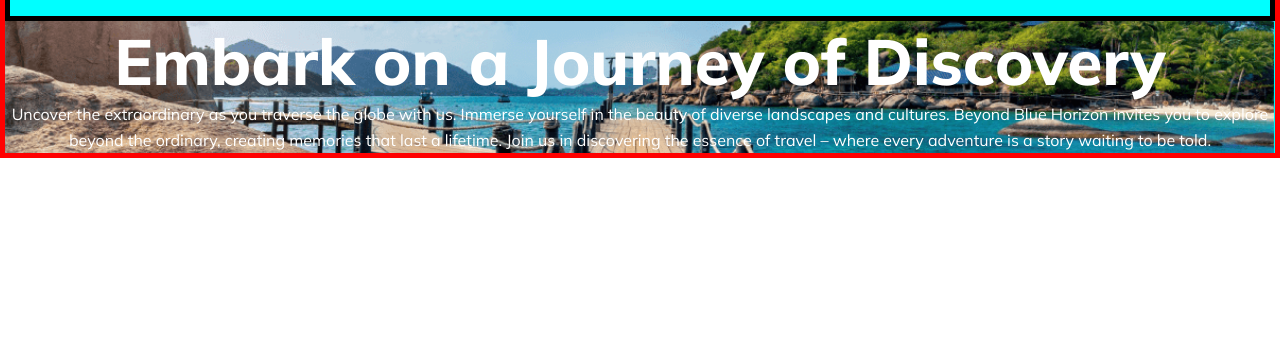
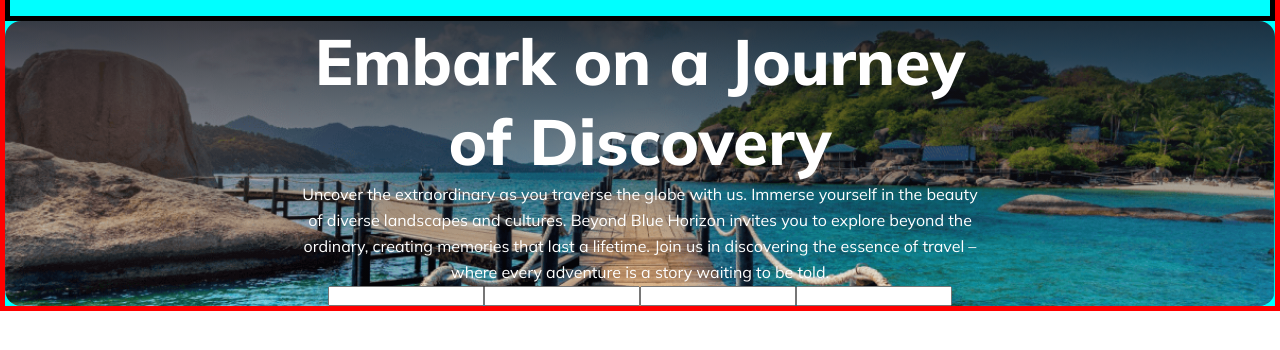
Before and after one commit to HamzaAryanSapnil/Nature-Escapade, a plain HTML site: page index.html in a window 1280 px wide. Shown: the part 84-434 px from the top of the page. Drawn offline with Linux system fonts and the light colour scheme.

Commit message:
make the banner flex direction coloum

```diff
--- a/index.html
+++ b/index.html
@@ -31,7 +31,9 @@
                 <h1 class="banner-title">Embark on a Journey of Discovery</h1>
                 <p class="banner-description">Uncover the extraordinary as you traverse the globe with us. Immerse yourself in the beauty of diverse landscapes and cultures. Beyond Blue Horizon invites you to explore beyond the ordinary, creating memories that last a lifetime. Join us in discovering the essence of travel – where every adventure is a story waiting to be told.</p>
             </div>
-            <div class="banner-inputs"></div>
+            <div class="banner-inputs">
+                <input type="text" name="" id=""><input type="text" name="" id=""><input type="text" name="" id=""><input type="text" name="" id="">
+            </div>
         </div>
 
     </header>
--- a/styles/style.css
+++ b/styles/style.css
@@ -64,16 +64,25 @@
 /* banner styles */
 
 .banner {
-  background-image: url("../Images/Group\ 13\ \(1\)\ \(1\).png");
+  background-image:linear-gradient(180deg, rgba(19, 19, 24, 0.80) 0%, rgba(19, 19, 24, 0.00) 100%), url("../Images/Group\ 13\ \(1\)\ \(1\).png");
   background-repeat: no-repeat;
   background-position: center;
   background-size: cover;
+  border-radius: 1rem;
+  width: 100%;
+  display: flex;
+  flex-direction: column;
+  align-items: center;
+  justify-content: center;
+  text-align: center;
 }
 .banner-content{
   display: flex;
   align-items: center;
   justify-content: center;
   flex-direction: column;
+  text-align: center;
+  width: 680px;
 }
 .banner-title {
   color: #fff;
```
